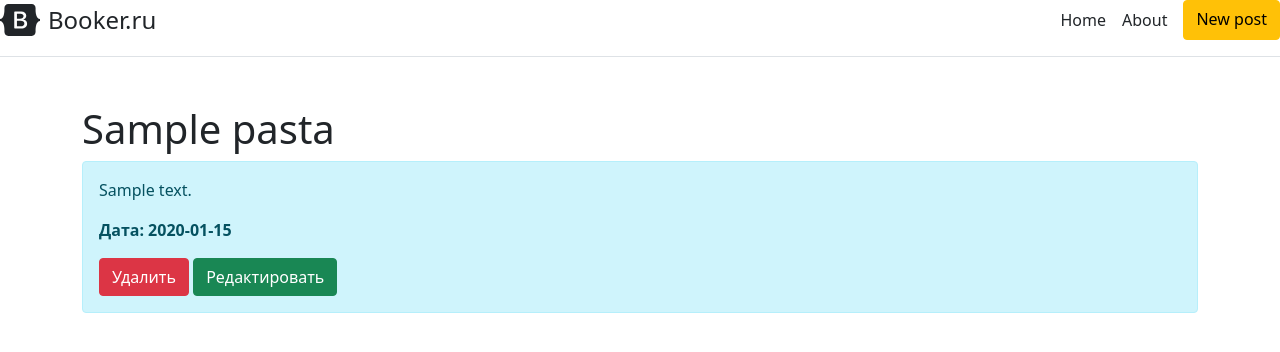
After one commit to KrechkoVsevolod201/FlaskDB, a Flask app: page /posts/1 in a window 1280 px wide. The commit adds this page. Shown: the top 352 px of the page. Run offline with Flask 2, Linux system fonts and the light colour scheme; tables that the repository leaves empty hold one stand-in row (values such as "Sample post").

Commit message:
Коммит безопасности, а то каким-то образом половина написанного кода куда-то делась, после того, как компьютер вышел из сна.....

```diff
--- a/app.py
+++ b/app.py
@@ -34,6 +34,42 @@ def home():
     return render_template("home.html", articles=articles)
 
 
+@app.route('/posts/<int:id>')
+def pasta_detail(id):
+    article = Pasta.query.get(id)
+    return render_template("post-detail.html", article=article)
+
+
+@app.route('/posts/<int:id>/del')
+def pasta_delete(id):
+    article = Pasta.query.get_or_404(id)
+
+    try:
+        db.session.delete(article)
+        db.session.commit()
+        return redirect('/home')
+
+    except:
+        return "При удалении пасты произошла ошибка"
+
+
+@app.route('/posts/<int:id>/update', methods=['POST', 'GET'])
+def pasta_update(id):
+    pasta = Pasta.query.get(id)
+    if request.method == "POST":
+        pasta.title = request.form['title']
+        pasta.intro = request.form['intro']
+        pasta.text = request.form['text']
+
+        try:
+            db.session.commit()
+            return redirect('/about')
+        except:
+            return "При редактировании пасты произошла ошибка"
+    else:
+        return render_template("post_update.html", pasta=pasta)
+
+
 @app.route('/about')
 def about():
     return render_template("about.html")
@@ -55,7 +91,7 @@ def create_pasta():
         except:
             return "При создании пасты произошла ошибка"
     else:
-        return render_template("base-create-post.html")
+        return render_template("create-post.html")
 
 
 '''
--- a/templates/home.html
+++ b/templates/home.html
@@ -13,7 +13,7 @@
         <h2>{{ el.title }}</h2>
         <p>{{ el.intro }}</p>
         <p><b>Дата: {{ el.date.date() }}</b></p>
-        <button class="btn btn-warning">Детальнее</button>
+        <a href="/posts/{{ el.id }}" class="btn btn-warning">Детальнее</a>
     </div>
     {% endfor %}
 </div>
--- /dev/null
+++ b/templates/post-detail.html
@@ -0,0 +1,18 @@
+{% extends 'base.html' %}
+
+{% block title %}
+{{ article.title }}
+{% endblock %}
+
+{% block body %}
+    <div class="container mt-5">
+        <h1>{{ article.title }}</h1>
+
+        <div class="alert alert-info">
+            <p>{{ article.text }}</p>
+            <p><b>Дата: {{ article.date.date() }}</b></p>
+            <a href="/post/{{ article.id }}/del" type="submit" class="btn btn-danger" >Удалить</a>
+            <a href="/post/{{ article.id }}/update" type="submit" class="btn btn-success" >Редактировать</a>
+        </div>
+    </div>
+{% endblock %}
```
Also changed, not shown: templates/base-create-post.html (+1 -18 lines), templates/create-post.html (added, +18 -0 lines).
